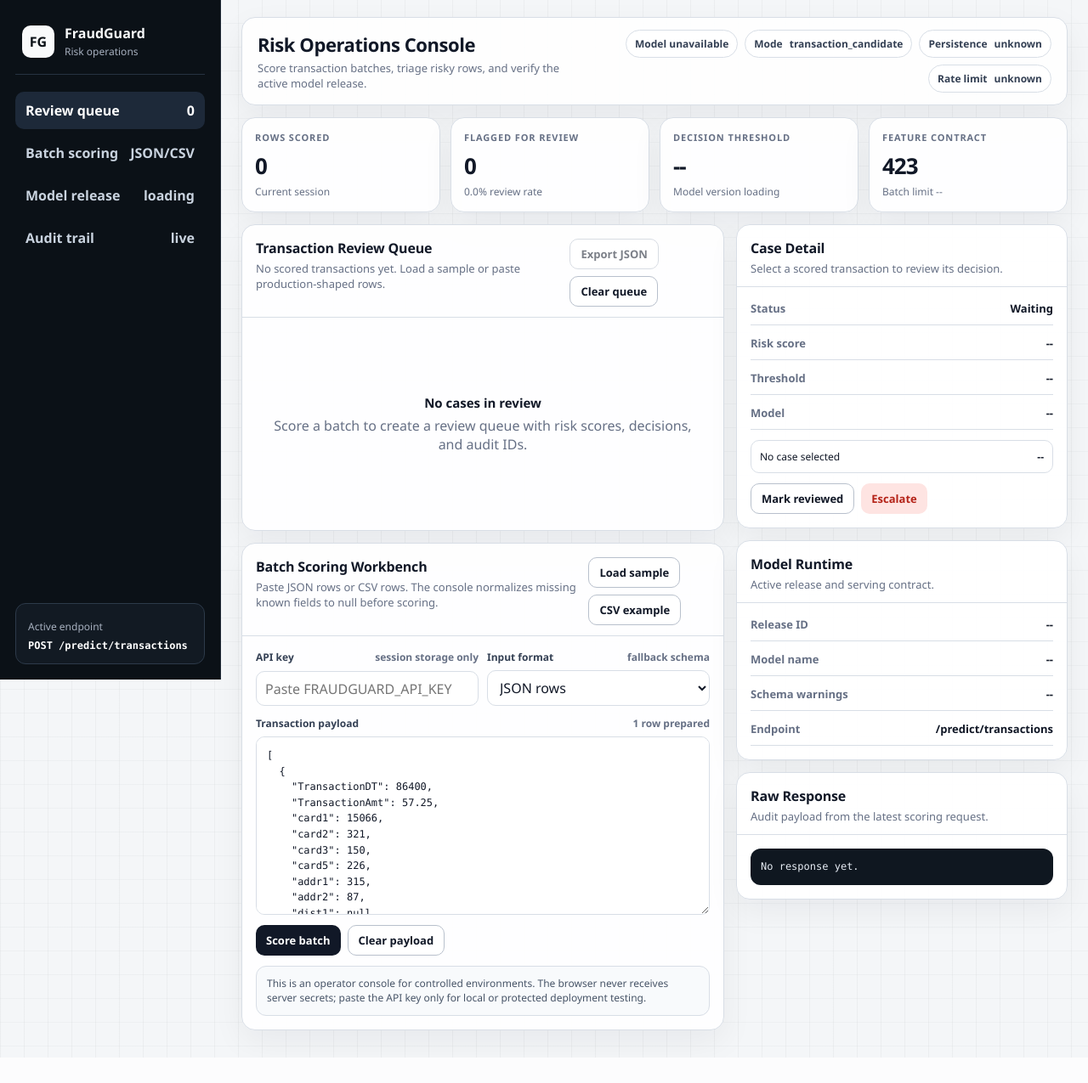
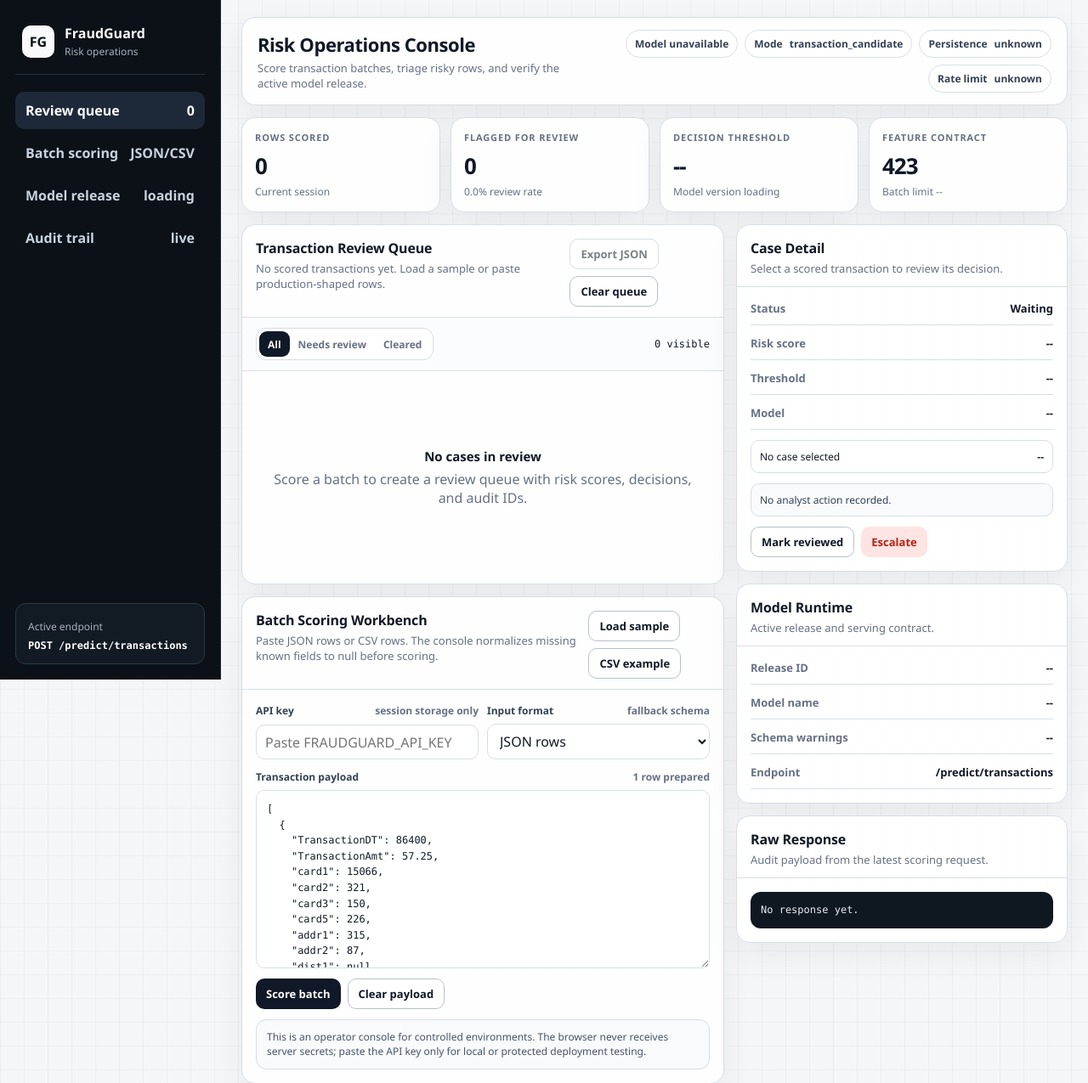
Before and after one commit to JavithNaseem-J/FraudGuard, a FastAPI app: page / in a window 1280 px wide. Shown: the top 1275 px of the page at 85% size. Before the commit the page ends 1245 px from the top, so only its background shows below. Run offline with FastAPI, Linux system fonts and the light colour scheme.

Commit message:
Polish fraud review queue interactions

```diff
--- a/templates/index.html
+++ b/templates/index.html
@@ -273,6 +273,40 @@
             align-items: center;
         }
 
+        .queue-tools {
+            display: flex;
+            flex-wrap: wrap;
+            gap: 10px;
+            align-items: center;
+            justify-content: space-between;
+            padding: 12px 16px;
+            border-bottom: 1px solid var(--line);
+            background: #fbfcfe;
+        }
+
+        .segmented {
+            display: inline-flex;
+            padding: 3px;
+            border: 1px solid var(--line);
+            border-radius: 12px;
+            background: #ffffff;
+        }
+
+        .segmented button {
+            min-height: 30px;
+            padding: 6px 10px;
+            border-radius: 9px;
+            color: var(--muted);
+            background: transparent;
+            font-size: 12px;
+            font-weight: 850;
+        }
+
+        .segmented button.active {
+            color: #ffffff;
+            background: #111827;
+        }
+
         .btn {
             display: inline-flex;
             align-items: center;
@@ -389,6 +423,10 @@
         }
 
         tr:hover td { background: #fbfcfe; }
+        tr.selected td {
+            background: #eef4ff;
+            box-shadow: inset 3px 0 0 #175cd3;
+        }
 
         .risk-badge {
             display: inline-flex;
@@ -473,6 +511,15 @@
             border: 1px solid var(--line);
             border-radius: 10px;
             background: #ffffff;
+            font-size: 12px;
+        }
+
+        .action-note {
+            padding: 10px;
+            border: 1px solid var(--line);
+            border-radius: 10px;
+            color: #344054;
+            background: #f8fafc;
             font-size: 12px;
         }
 
@@ -585,6 +632,14 @@
                                 <button id="clearResultsButton" class="btn btn-secondary" type="button">Clear queue</button>
                             </div>
                         </div>
+                        <div class="queue-tools">
+                            <div class="segmented" aria-label="Queue filter">
+                                <button class="active" type="button" data-filter="all">All</button>
+                                <button type="button" data-filter="review">Needs review</button>
+                                <button type="button" data-filter="clear">Cleared</button>
+                            </div>
+                            <span id="queueFilterSummary" class="mono">0 visible</span>
+                        </div>
                         <div id="emptyState" class="empty">
                             <div>
                                 <strong>No cases in review</strong>
@@ -667,9 +722,10 @@
                             <div class="reason-list" id="reasonList">
                                 <div class="reason"><span>No case selected</span><strong>--</strong></div>
                             </div>
+                            <div id="caseActionNote" class="action-note">No analyst action recorded.</div>
                             <div class="toolbar">
-                                <button class="btn btn-secondary" type="button">Mark reviewed</button>
-                                <button class="btn btn-danger" type="button">Escalate</button>
+                                <button id="markReviewedButton" class="btn btn-secondary" type="button">Mark reviewed</button>
+                                <button id="escalateButton" class="btn btn-danger" type="button">Escalate</button>
                             </div>
                         </div>
                     </section>
@@ -711,6 +767,9 @@
             lastResponse: null,
             featureNames: buildFallbackFeatureNames(),
             selectedResult: null,
+            results: [],
+            queueFilter: "all",
+            caseActions: {},
         };
 
         const nodes = {
@@ -738,6 +797,8 @@
             reviewRate: document.getElementById("reviewRate"),
             navQueueCount: document.getElementById("navQueueCount"),
             navRelease: document.getElementById("navRelease"),
+            queueFilterSummary: document.getElementById("queueFilterSummary"),
+            filterButtons: document.querySelectorAll("[data-filter]"),
             schemaHint: document.getElementById("schemaHint"),
             payloadCount: document.getElementById("payloadCount"),
             resultSummary: document.getElementById("resultSummary"),
@@ -751,6 +812,9 @@
             caseThreshold: document.getElementById("caseThreshold"),
             caseModel: document.getElementById("caseModel"),
             reasonList: document.getElementById("reasonList"),
+            caseActionNote: document.getElementById("caseActionNote"),
+            markReviewedButton: document.getElementById("markReviewedButton"),
+            escalateButton: document.getElementById("escalateButton"),
             releaseId: document.getElementById("releaseId"),
             modelName: document.getElementById("modelName"),
             schemaRiskCount: document.getElementById("schemaRiskCount"),
@@ -771,6 +835,11 @@
             nodes.downloadButton.addEventListener("click", downloadLastResponse);
             nodes.inputMode.addEventListener("change", updatePlaceholder);
             nodes.payloadInput.addEventListener("input", updatePayloadCount);
+            nodes.filterButtons.forEach((button) => {
+                button.addEventListener("click", () => setQueueFilter(button.dataset.filter));
+            });
+            nodes.markReviewedButton.addEventListener("click", () => applyCaseAction("Reviewed"));
+            nodes.escalateButton.addEventListener("click", () => applyCaseAction("Escalated"));
             await loadSchema();
             loadSample();
         }
@@ -932,10 +1001,12 @@
         function renderResults(payload) {
             const results = payload.results || [];
             const risky = results.filter((row) => row.fraud_status === "Yes").length;
+            state.results = results;
+            state.caseActions = {};
+            state.selectedResult = results[0] || null;
             nodes.emptyState.hidden = true;
             nodes.tableWrap.hidden = false;
             nodes.downloadButton.disabled = false;
-            nodes.resultsBody.innerHTML = "";
             nodes.rowsLoaded.textContent = String(results.length);
             nodes.reviewCount.textContent = String(risky);
             nodes.navQueueCount.textContent = String(risky || results.length);
@@ -943,9 +1014,28 @@
             nodes.resultSummary.textContent = `${results.length} transactions scored. ${risky} routed for manual review.`;
             nodes.rawOutput.textContent = JSON.stringify(payload, null, 2);
 
+            renderQueue(payload);
+            if (results[0]) renderCaseDetail(results[0], payload);
+        }
+
+        function renderQueue(payload) {
+            const results = filteredResults();
+            nodes.resultsBody.innerHTML = "";
+            nodes.queueFilterSummary.textContent = `${results.length} visible`;
+            if (state.results.length && results.length === 0) {
+                nodes.emptyState.hidden = false;
+                nodes.tableWrap.hidden = true;
+                return;
+            }
+            nodes.emptyState.hidden = state.results.length > 0;
+            nodes.tableWrap.hidden = state.results.length === 0;
+
             for (const result of results) {
                 const tier = riskTier(result.fraud_score, result.fraud_status);
+                const selected = isSelected(result) ? " selected" : "";
+                const action = state.caseActions[caseKey(result)] || (result.fraud_status === "Yes" ? "Manual review" : "Auto clear");
                 const tr = document.createElement("tr");
+                tr.className = selected;
                 tr.innerHTML = `
                     <td class="mono">TX-${String(result.row_index).padStart(4, "0")}</td>
                     <td><span class="risk-badge ${tier.className}">${tier.label}</span></td>
@@ -956,18 +1046,18 @@
                         </div>
                     </td>
                     <td class="mono">${formatScore(result.threshold_used)}</td>
-                    <td>${result.fraud_status === "Yes" ? "Manual review" : "Auto clear"}</td>
+                    <td>${escapeHtml(action)}</td>
                     <td class="mono">${escapeHtml(result.prediction_id || "unknown")}</td>
                 `;
                 tr.addEventListener("click", () => renderCaseDetail(result, payload));
                 nodes.resultsBody.appendChild(tr);
             }
-            if (results[0]) renderCaseDetail(results[0], payload);
         }
 
         function renderCaseDetail(result, payload) {
             state.selectedResult = result;
             const tier = riskTier(result.fraud_score, result.fraud_status);
+            const action = state.caseActions[caseKey(result)] || "No analyst action recorded.";
             nodes.caseSubtitle.textContent = `TX-${String(result.row_index).padStart(4, "0")} selected`;
             nodes.caseStatus.textContent = tier.label;
             nodes.caseScore.textContent = formatPercent(result.fraud_score);
@@ -985,12 +1075,46 @@
                 item.innerHTML = `<span>${escapeHtml(name)}</span><strong>${escapeHtml(value)}</strong>`;
                 nodes.reasonList.appendChild(item);
             }
+            nodes.caseActionNote.textContent = action;
+            renderQueue(payload);
         }
 
         function riskTier(score, status) {
             if (status === "Yes" && score >= 0.7) return {label: "High risk", className: "risk-high"};
             if (status === "Yes") return {label: "Review", className: "risk-review"};
             return {label: "Clear", className: "risk-clear"};
+        }
+
+        function setQueueFilter(filter) {
+            state.queueFilter = filter || "all";
+            nodes.filterButtons.forEach((button) => {
+                button.classList.toggle("active", button.dataset.filter === state.queueFilter);
+            });
+            if (state.lastResponse) renderQueue(state.lastResponse);
+        }
+
+        function filteredResults() {
+            if (state.queueFilter === "review") {
+                return state.results.filter((result) => result.fraud_status === "Yes");
+            }
+            if (state.queueFilter === "clear") {
+                return state.results.filter((result) => result.fraud_status !== "Yes");
+            }
+            return state.results;
+        }
+
+        function applyCaseAction(action) {
+            if (!state.selectedResult || !state.lastResponse) return;
+            state.caseActions[caseKey(state.selectedResult)] = action;
+            renderCaseDetail(state.selectedResult, state.lastResponse);
+        }
+
+        function caseKey(result) {
+            return result.prediction_id || `row-${result.row_index}`;
+        }
+
+        function isSelected(result) {
+            return state.selectedResult && caseKey(state.selectedResult) === caseKey(result);
         }
 
         function loadSample() {
@@ -1047,6 +1171,8 @@
         function clearResults() {
             state.lastResponse = null;
             state.selectedResult = null;
+            state.results = [];
+            state.caseActions = {};
             nodes.emptyState.hidden = false;
             nodes.tableWrap.hidden = true;
             nodes.downloadButton.disabled = true;
@@ -1063,6 +1189,8 @@
             nodes.caseThreshold.textContent = "--";
             nodes.caseModel.textContent = "--";
             nodes.reasonList.innerHTML = '<div class="reason"><span>No case selected</span><strong>--</strong></div>';
+            nodes.caseActionNote.textContent = "No analyst action recorded.";
+            nodes.queueFilterSummary.textContent = "0 visible";
         }
 
         function updatePayloadCount() {
```
